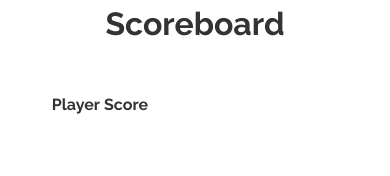
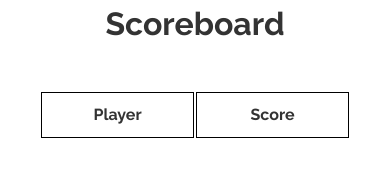
Before and after one commit to leagrnr/green-miles, a website: page score.html in a window 390 px wide. Drawn offline with Linux system fonts and the light colour scheme.

Commit message:
improvement

```diff
--- a/script/score.js
+++ b/script/score.js
@@ -32,7 +32,7 @@ document.addEventListener('DOMContentLoaded', () => {
 
             if (score >= 1000) {
                 const playerName = localStorage.getItem(playerId) || 'Unknown Player';
-                if (confirm(`${playerName} a-t-il les 1000 points?`)) {
+                if (confirm(`Does ${playerName} have 1000 points?`)) {
                     window.location.href = 'podium.html';
                 } else {
                     score = 975;
--- a/style/style.css
+++ b/style/style.css
@@ -82,18 +82,18 @@ body {
     /*score.html*/
 
     table {
-        width: 75%;
+        width: 80vw;
         display: block;
         margin: auto;
+        table-layout: fixed;
     }
 
-    th {
-        text-align: left;
-    }
-
-    td {
-        width: 42.5%;
-        padding-top: 10px;
+    th, td {
+        width: 40vw;
+        text-align: center;
+        padding: 10px;
+        box-sizing: border-box;
+        border: 1px solid #000;
     }
 
     button.decrease, button.increase {
```
